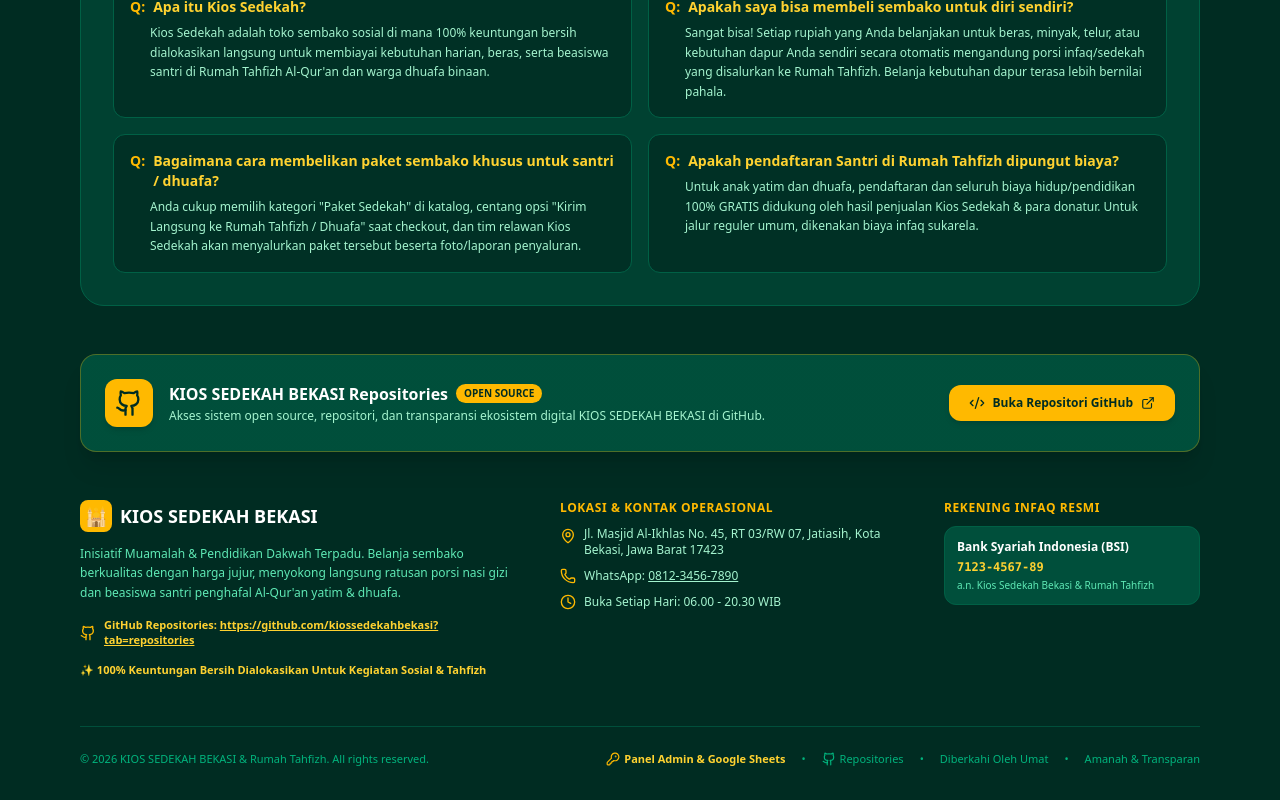
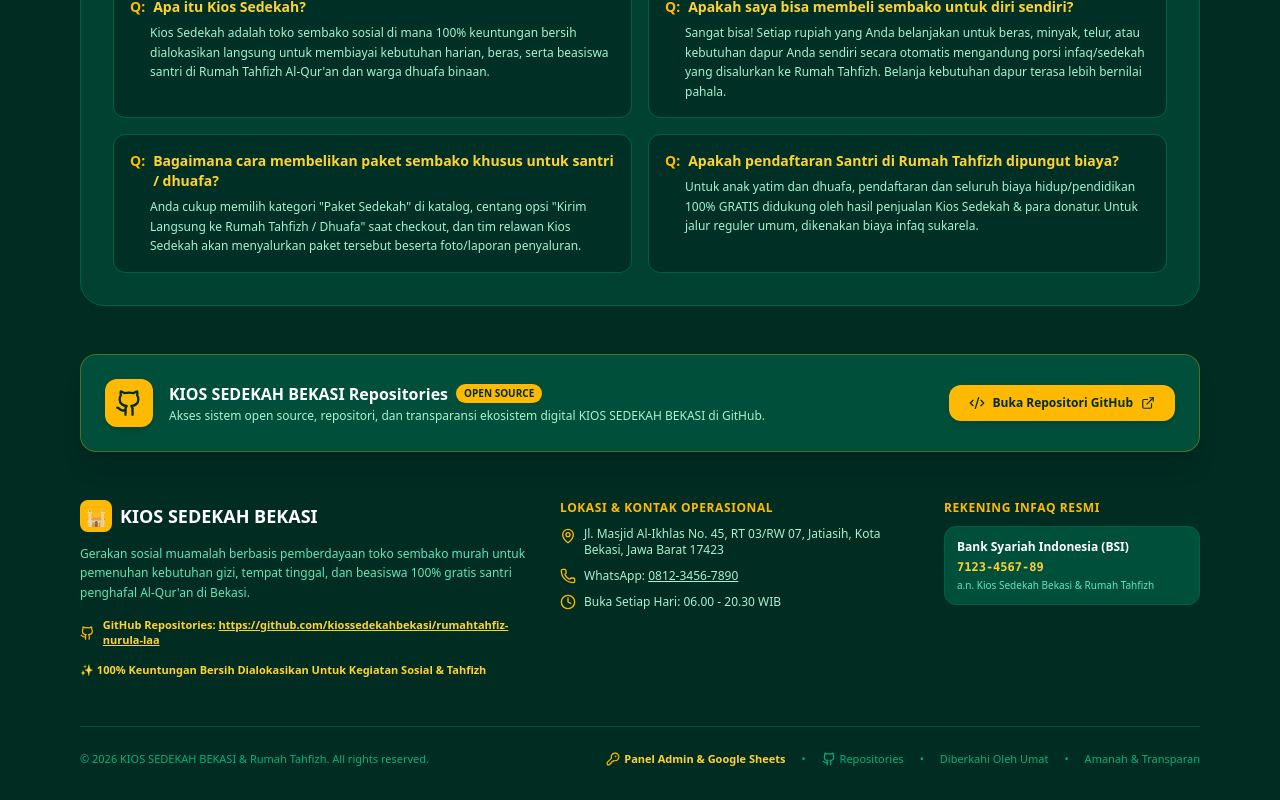
Before and after one commit to kiossedekahbekasi/rumahtahfiz-nurula-laa, a React (Vite) app: page / in a window 1280 px wide. Shown: the part 3562-4362 px from the top of the page. Built offline with nearby package versions, Linux system fonts and the light colour scheme.

Commit message:
Update App.tsx

```diff
--- a/src/App.tsx
+++ b/src/App.tsx
@@ -4,14 +4,16 @@
   CartItem,
   ProductCategory,
   DonationRecord,
-  Santri
+  Santri,
+  SiteConfig
 } from './types';
 import {
   INITIAL_PRODUCTS,
   INITIAL_SANTRI,
   PROGRAM_TAHFIZH_LIST,
   INITIAL_DONATIONS,
-  MOCK_TRANSPARENCY_STATS
+  MOCK_TRANSPARENCY_STATS,
+  INITIAL_SITE_CONFIG
 } from './data/mockData';
 
 import { Navbar } from './components/Navbar';
@@ -35,6 +37,7 @@
 const STORAGE_KEY_ADMIN_PIN = 'ksb_admin_pin_code';
 const STORAGE_KEY_ADMIN_EMAIL = 'ksb_admin_email';
 const STORAGE_KEY_ADMIN_PASSWORD = 'ksb_admin_password';
+const STORAGE_KEY_SITE_CONFIG = 'ksb_site_config_v1';
 
 export default function App() {
   const [activeTab, setActiveTab] = useState<'kios' | 'tahfizh' | 'pendaftaran' | 'transparansi' | 'kalkulator'>('kios');
@@ -43,6 +46,11 @@
   const [products, setProducts] = useState<SembakoProduct[]>(() => {
     const saved = localStorage.getItem(STORAGE_KEY_PRODUCTS);
     return saved ? JSON.parse(saved) : INITIAL_PRODUCTS;
+  });
+
+  const [siteConfig, setSiteConfig] = useState<SiteConfig>(() => {
+    const saved = localStorage.getItem(STORAGE_KEY_SITE_CONFIG);
+    return saved ? JSON.parse(saved) : INITIAL_SITE_CONFIG;
   });
 
   const [santriList, setSantriList] = useState<Santri[]>(() => {
@@ -119,6 +127,10 @@
   useEffect(() => {
     localStorage.setItem(STORAGE_KEY_ADMIN_PASSWORD, adminPassword);
   }, [adminPassword]);
+
+  useEffect(() => {
+    localStorage.setItem(STORAGE_KEY_SITE_CONFIG, JSON.stringify(siteConfig));
+  }, [siteConfig]);
 
   // Total items in cart
   const cartCount = cartItems.reduce((sum, item) => sum + item.quantity, 0);
@@ -205,6 +217,7 @@
   // Reset to initial factory data
   const handleResetData = () => {
     setProducts(INITIAL_PRODUCTS);
+    setSiteConfig(INITIAL_SITE_CONFIG);
     setSantriList(INITIAL_SANTRI);
     setDonations(INITIAL_DONATIONS);
     setStats({
@@ -217,6 +230,7 @@
     setAdminEmail('admin@kiossedekah.com');
     setAdminPassword('admin123');
     localStorage.removeItem(STORAGE_KEY_PRODUCTS);
+    localStorage.removeItem(STORAGE_KEY_SITE_CONFIG);
     localStorage.removeItem(STORAGE_KEY_SANTRI);
     localStorage.removeItem(STORAGE_KEY_DONATIONS);
     localStorage.removeItem(STORAGE_KEY_STATS);
@@ -238,6 +252,7 @@
         setIsAdminOpen={setIsAdminOpen}
         searchQuery={searchQuery}
         setSearchQuery={setSearchQuery}
+        siteConfig={siteConfig}
       />
 
       {/* Main Content Area */}
@@ -249,6 +264,7 @@
             setActiveTab('kios');
             setSelectedCategory('paket_sedekah');
           }}
+          siteConfig={siteConfig}
         />
 
         {/* Dynamic View Sections based on Active Tab */}
@@ -296,7 +312,7 @@
       </main>
 
       {/* Footer & FAQ */}
-      <Footer onOpenAdmin={() => setIsAdminOpen(true)} />
+      <Footer onOpenAdmin={() => setIsAdminOpen(true)} siteConfig={siteConfig} />
 
       {/* Shopping Cart Drawer */}
       <CartDrawer
@@ -333,6 +349,8 @@
         setAdminEmail={setAdminEmail}
         adminPassword={adminPassword}
         setAdminPassword={setAdminPassword}
+        siteConfig={siteConfig}
+        setSiteConfig={setSiteConfig}
         onResetData={handleResetData}
       />
 
```
